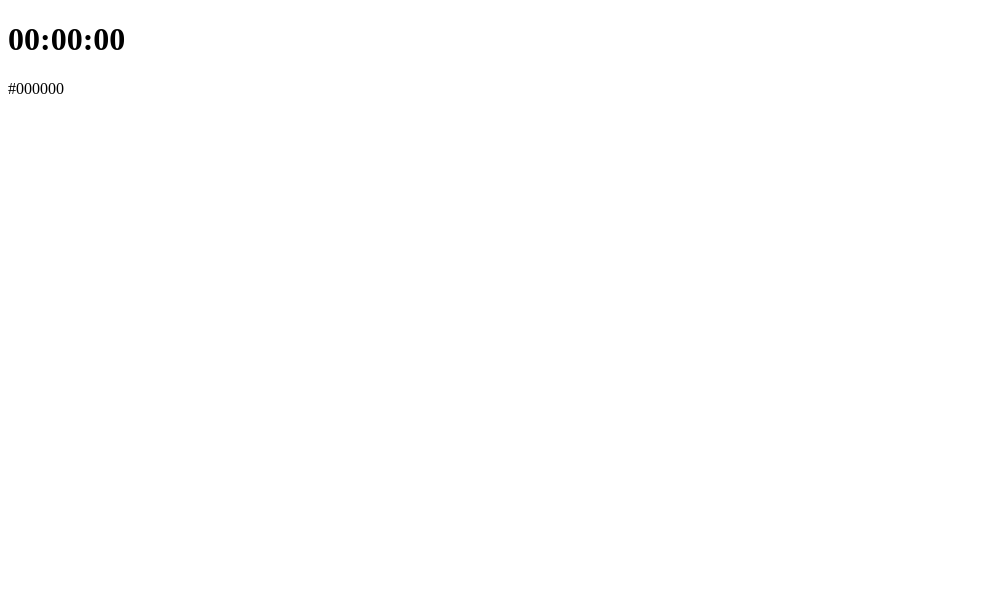
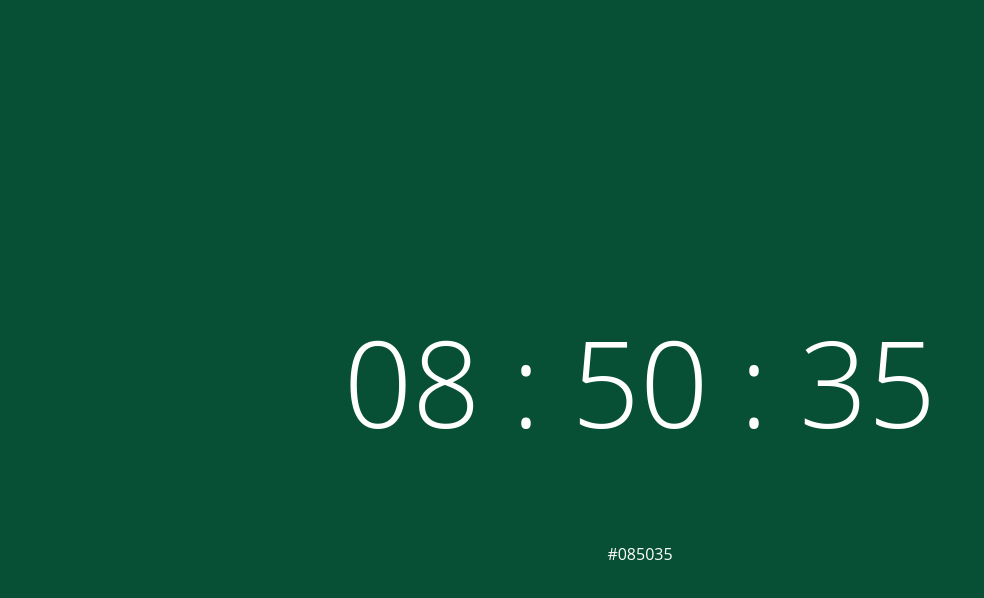
Before and after one commit to KurbakovIS/MinProject, a plain HTML site: page clock.html in a window 1280 px wide. Shown: the whole page, without its empty margins (0-984 px from the left). Drawn offline with Linux system fonts and the light colour scheme.

Commit message:
ColorClock

```diff
--- a/clock.css
+++ b/clock.css
@@ -1,7 +1,8 @@
 body {
-    font-family: "Open sans";
+    font-family: "Open sans", serif;
     margin-top: 300px;
     text-align: center;
+    color: white;
 }
 
 #clock {
--- a/clock.html
+++ b/clock.html
@@ -3,9 +3,10 @@
 <head>
     <meta charset="UTF-8">
     <title>Color Clock</title>
-</head>
+    <link rel="stylesheet" href="clock.css">
 <body>
 <h1 id="clock"> 00:00:00</h1>
 <p id="color">#000000</p>
+<script src="clock.js"></script>
 </body>
 </html>
--- a/clock.js
+++ b/clock.js
@@ -18,7 +18,7 @@ function hexoClock() {
     }
 
     let clockString = `${h} : ${m} : ${s}`,
-        colorString = `# ${h}${m}${s}`;
+        colorString = `#${h}${m}${s}`;
 
     clock.textContent = clockString;
     color.textContent = colorString;
```
